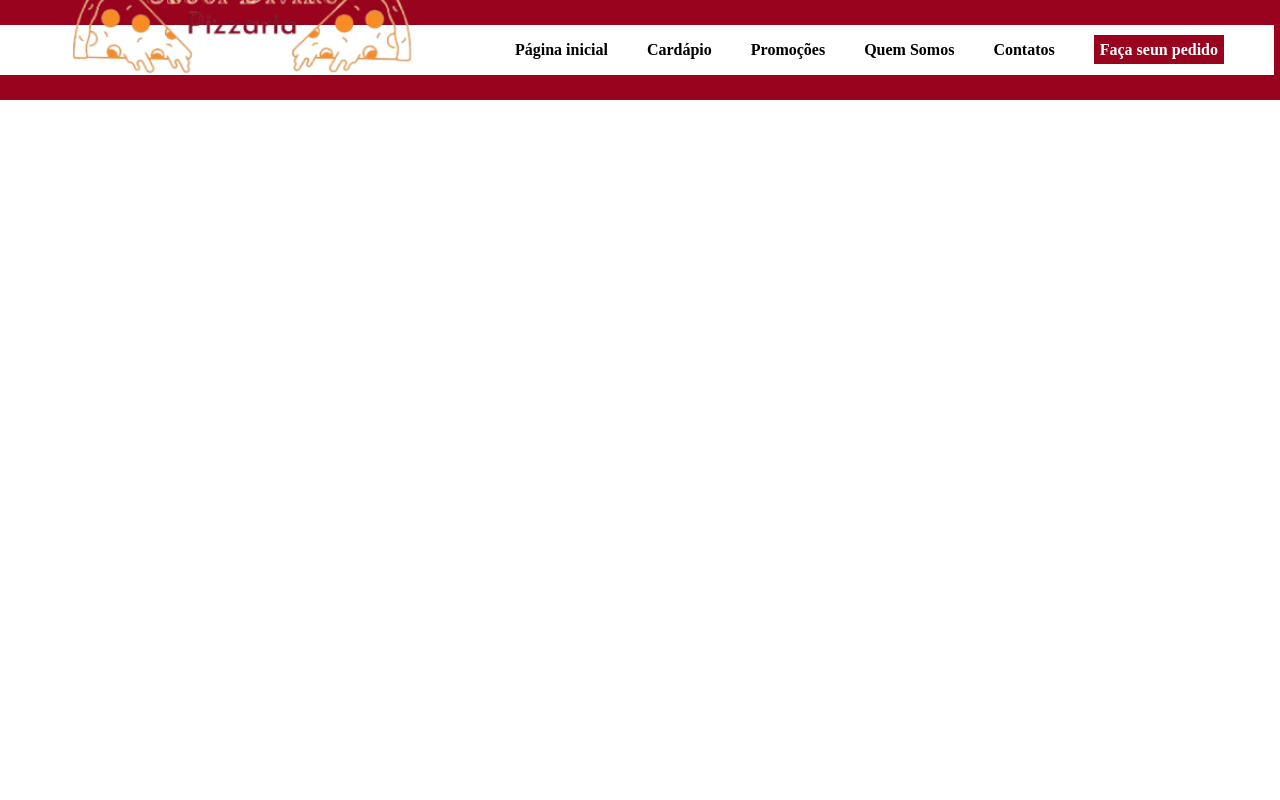
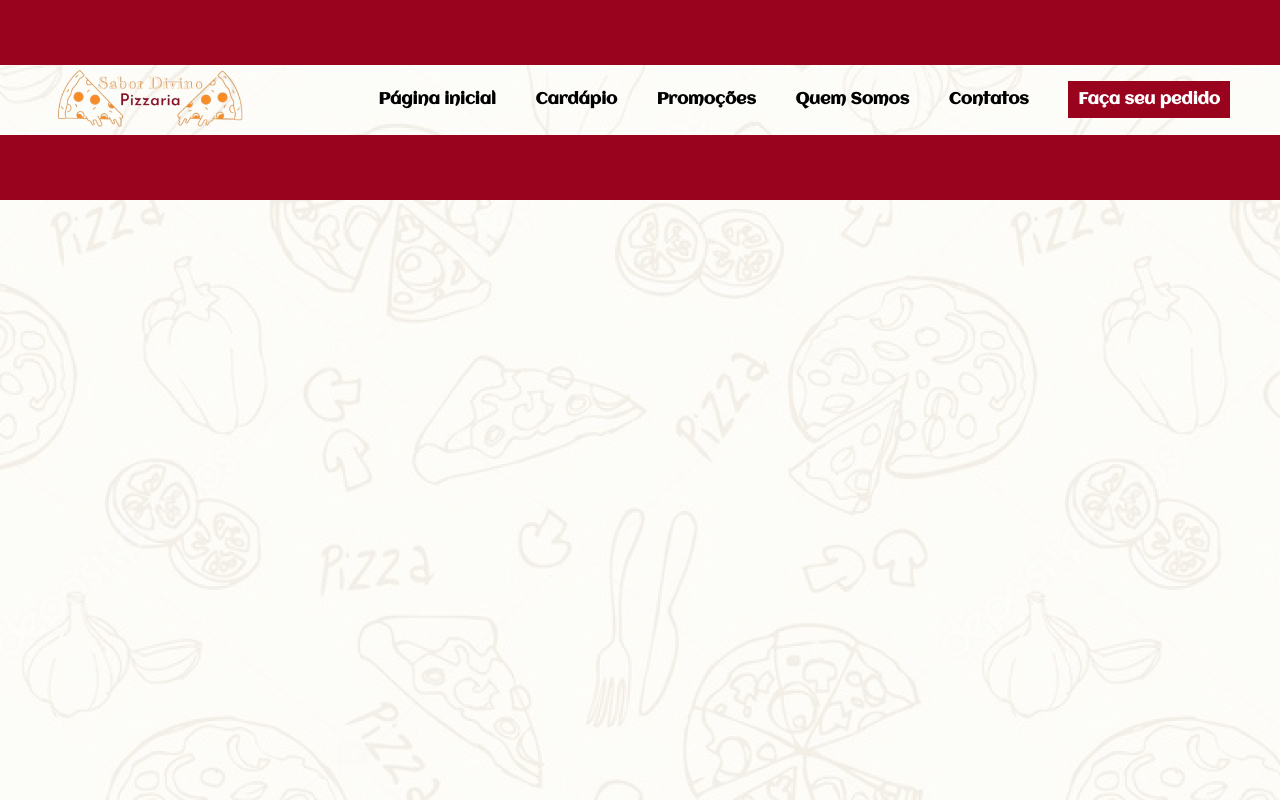
Before and after one commit to eduardoliveira1/sabor-divino, a plain HTML site: page pagina inicial/index.html in a window 1280 px wide. Drawn offline with Linux system fonts and the light colour scheme.

Commit message:
sabor-divino

```diff
--- /dev/null
+++ b/pagina inicial/css/index.css
@@ -0,0 +1,87 @@
+@font-face {
+
+    font-family: Aclonica;
+    src: url(../../fonts/Aclonica.ttf);
+}
+
+@font-face {
+    font-family: Akronim;
+    src: url(../../fonts/Akronim-Regular.ttf);
+}
+
+*{
+
+    margin: 0;
+    padding: 0;
+    box-sizing: border-box;
+}
+
+body{
+    font-family: 'Aclonica';
+    background-image: url("../../img/depositphotos_49203401-stock-illustration-pizza-background\ 1.jpg");
+
+    max-width: 1920px;
+    color: white;
+}
+
+header{
+    background-color: #9A031E;
+    height: 100px;
+    display: flex;
+    align-items: center;
+    justify-content: space-between;
+    height: 200px;
+    max-height: 500px;
+}
+
+nav{
+
+    display: flex;
+    align-items: center;
+    justify-content: space-between;
+    background-image: url("../../img/depositphotos_49203401-stock-illustration-pizza-background\ 1.jpg");
+    width: 100%;
+    height: 70px;
+
+}
+
+nav img{
+    display: block;
+    max-width: 240px;
+    margin-top: 20px;
+    margin-left: 40px;
+
+}
+
+a{
+    text-decoration: none;
+    color: black;
+    font-weight: bolder;
+}
+
+nav a{
+    margin-left: 35px;
+}
+
+nav a:hover{
+    color: #9A031E;
+}
+
+nav a:active{
+    color: #9A031E;
+}
+
+#nav-button{
+    background-color: #9A031E;
+    color: white;
+    padding: 10px;
+    margin-right: 50px;
+}
+
+#nav-button:active{
+    padding: 8px;
+}
+
+.div-links{
+    margin-left: 0;
+}
--- a/pagina inicial/index.html
+++ b/pagina inicial/index.html
@@ -19,7 +19,7 @@
                 <a href="">Promoções</a>
                 <a href="">Quem Somos</a>
                 <a href="">Contatos</a>
-                <a href="" id="nav-button">Faça seun pedido</a>
+                <a href="" id="nav-button">Faça seu pedido</a>
             </div>
         </nav>
     </header>
```
